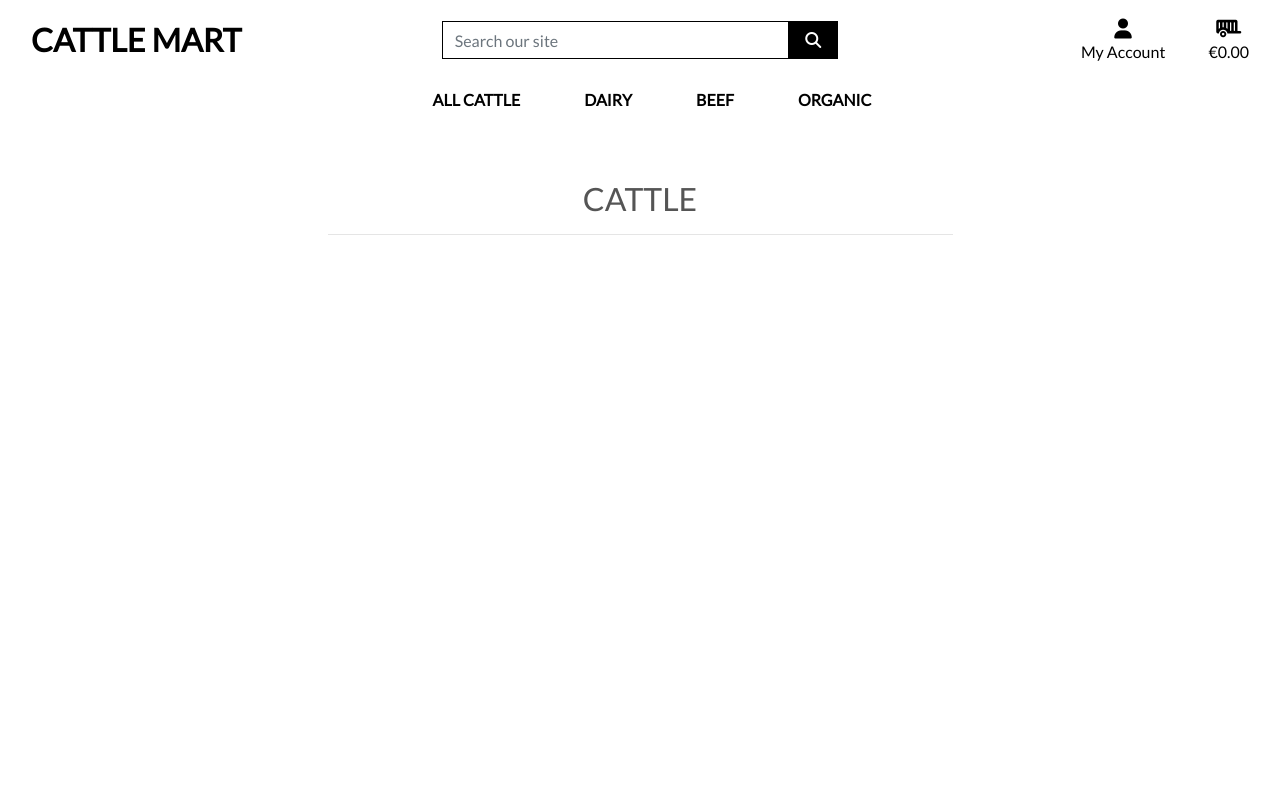
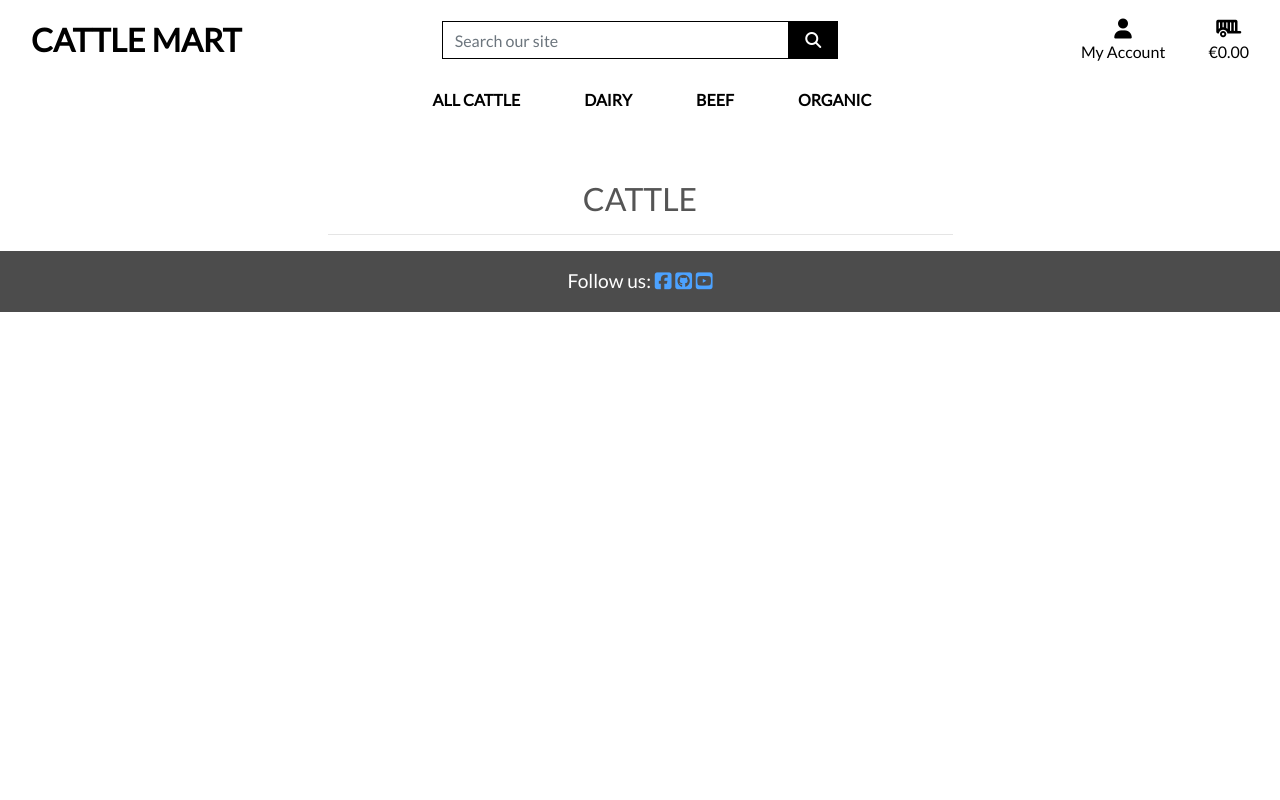
Before and after one commit to Farmer-Eds-Shed/Cattle-Mart, a Django app: page /cattle/ in a window 1280 px wide. Run offline with Django 3.2, Linux system fonts and the light colour scheme; data that the repository does not hold is empty; some libraries are stand-ins or nearby versions.

Commit message:
Added footer and updated currency to euro for stripe

```diff
--- a/cattle_mart/settings.py
+++ b/cattle_mart/settings.py
@@ -216,7 +216,7 @@ if 'USE_AWS' in os.environ:
 # Stripe
 FREE_DELIVERY_THRESHOLD = 50
 STANDARD_DELIVERY_PERCENTAGE = 10
-STRIPE_CURRENCY = 'usd'
+STRIPE_CURRENCY = 'eur'
 STRIPE_PUBLIC_KEY = os.getenv('STRIPE_PUBLIC_KEY', '')
 STRIPE_SECRET_KEY = os.getenv('STRIPE_SECRET_KEY', '')
 STRIPE_WH_SECRET = os.getenv('STRIPE_WH_SECRET', '')
--- a/static/css/base.css
+++ b/static/css/base.css
@@ -9,6 +9,19 @@ body {
     color: #555;
     font-family: 'Lato';
 }
+
+.footer {
+    position: relative;
+    left: 0;
+    bottom: 0;
+    width: 100%;
+    background-color: black;
+    opacity: 0.7;
+    color: white;
+    font-size: 120%;
+    text-align: center;
+  }
+
 
 /* from Bulma */
 .icon {
@@ -29,8 +42,10 @@ body {
 
 .newsletter-button {
     background: black;
+    opacity: 0.7;
     color: white;
     min-width: 260px;
+
 }
 
 .btn-black {
--- a/templates/base.html
+++ b/templates/base.html
@@ -145,6 +145,13 @@
     {% endblock %}
 
 
-
+        <!-- Footer -->
+    <footer class="footer py-3">
+        <p class="m-0 text-center text-white">Follow us:
+            <a href="https://www.facebook.com/FarmerEdsShed" title="Facebook" target=”_blank”><i class="fab fa-facebook-square ms-3"></i></a>
+            <a href="https://github.com/Farmer-Eds-Shed" title="GitHub" target=”_blank”><i class="fab fa-github-square ms-3"></i></a>
+            <a href="https://www.youtube.com/channel/UCdqobJrJm87Bv3auf6skSRg" title="YouTube" target=”_blank”><i class="fab fa-youtube-square ms-3"></i></a>
+        </p>
+     </footer>
   </body>
 </html>
```
Also changed, not shown: marketing/views.py (+7 -7 lines).
